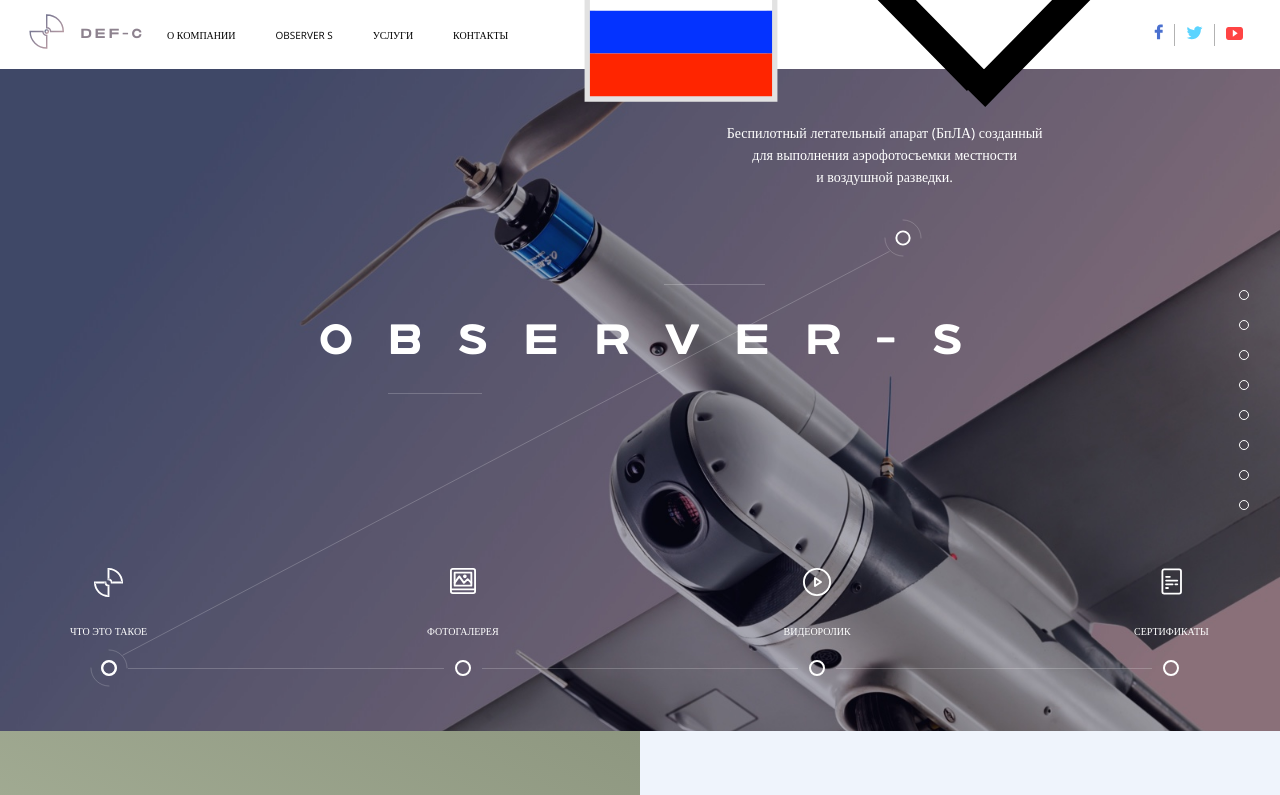
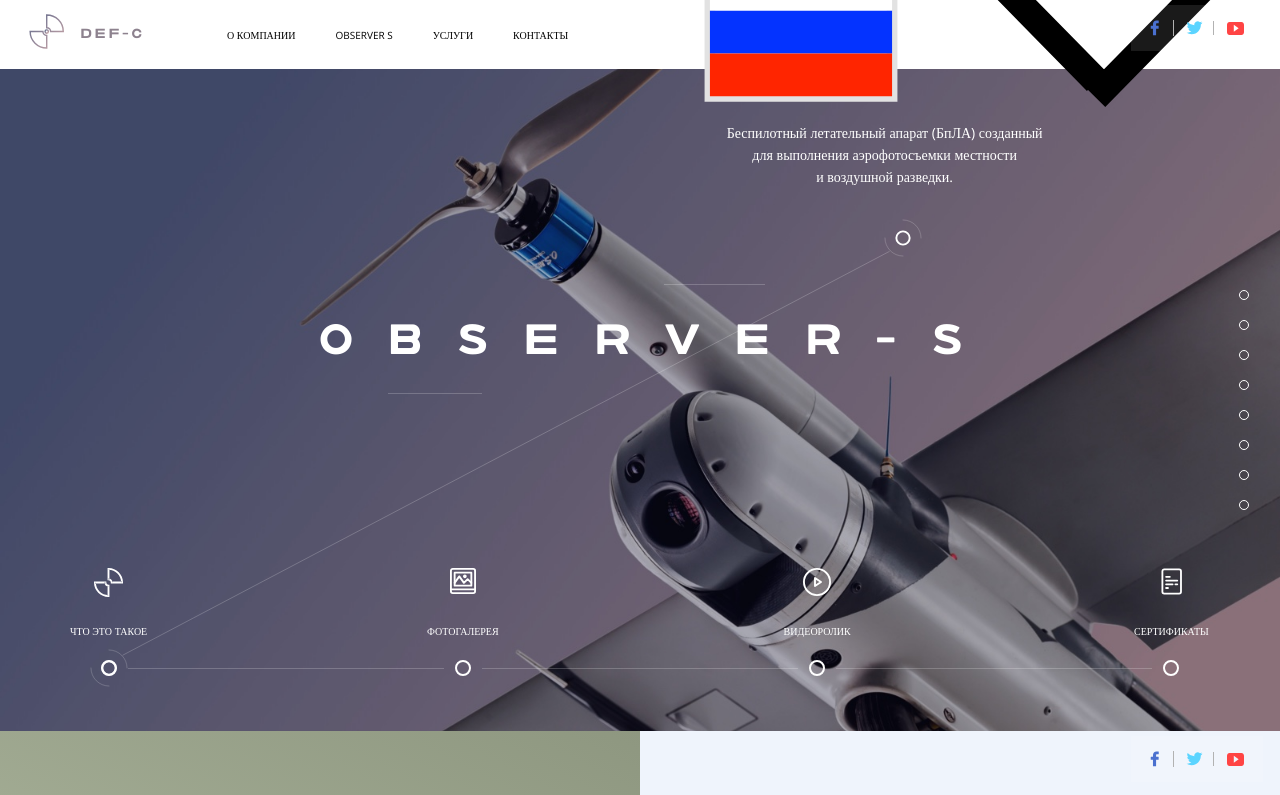
Before and after one commit to DimaelVertigo/defc, a website: page index.html in a window 1280 px wide. Shown: the top 795 px of the page. Drawn offline with nearby package versions, Linux system fonts and the light colour scheme; files that its build step writes are made by us from their sources.

Commit message:
new design header social btns

```diff
--- a/less/header.less
+++ b/less/header.less
@@ -63,12 +63,18 @@
 }
 
 
-
 .social {
-	margin-left: 9px;
 	&__list {
 		display: flex;
 		align-items: center;
+		justify-content: center;
+		background-color: rgba(255,255,255,.1);
+		width: 132px;
+		height: 46px;
+		position: absolute;
+		z-index: 2;
+		bottom: 18px;
+		right: 17px;
 	}
 	&__item {
 		&:not(:last-child) {
@@ -76,18 +82,24 @@
 		}
 	}
 	&__link {
-		padding: 0 11px;
+		display: flex;
+		align-items: center;
+		flex-shrink: 0;
 	}
 	&__icon {
 		&--facebook {
+			margin-right: 14px;
 			width: 9px;
 			height: 16px;
 		}
 		&--twitter {
+			margin-left: 12px;
+			margin-right: 10px;
 			width: 17px;
 			height: 14px;
 		}
 		&--youtube {
+			margin-left: 13px;
 			width: 17px;
 			height: 13px;
 		}
```
